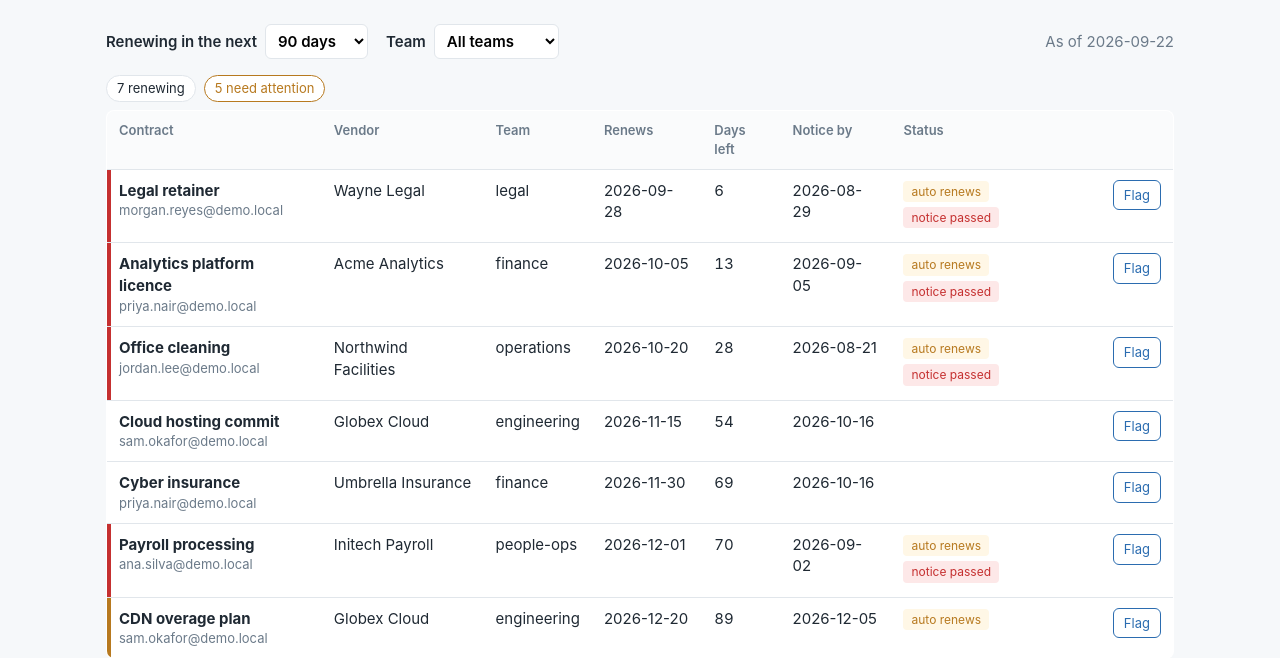
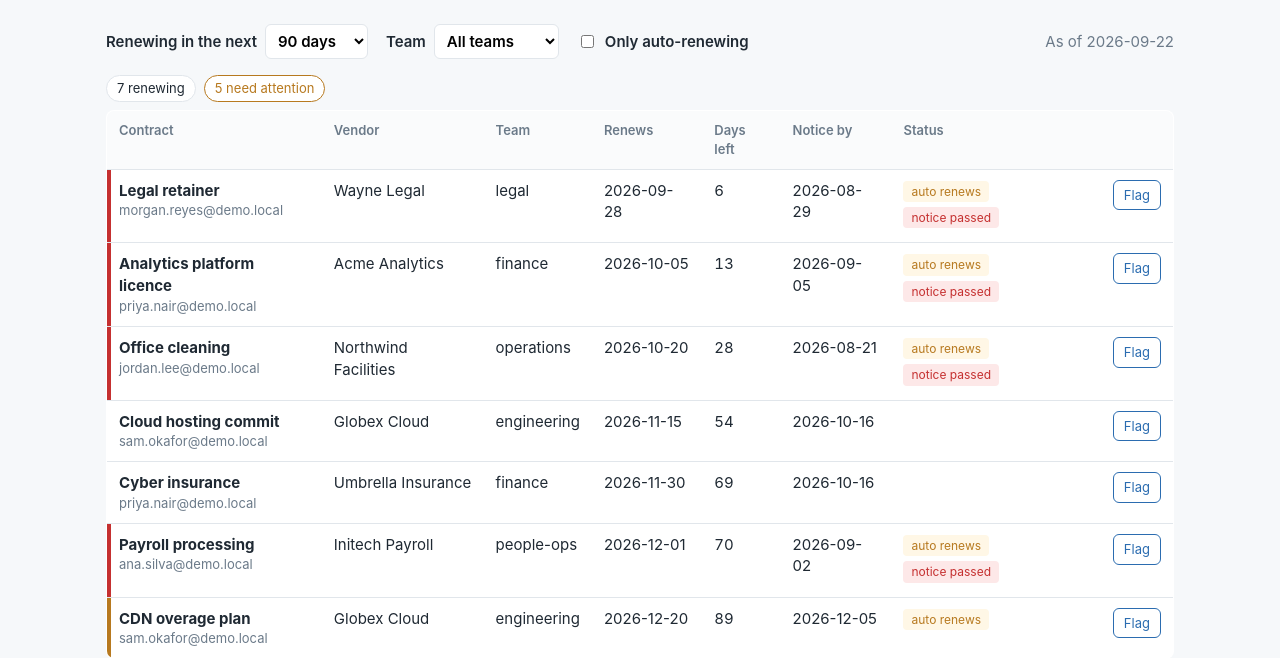
Before and after one commit to demo-aws-vibe-coding/app-renewal-radar, a FastAPI app: page / in a window 1280 px wide. Shown: the part 55-713 px from the top of the page. Run offline with FastAPI, Linux system fonts and the light colour scheme.

Commit message:
Add 'Only auto-renewing' checkbox filter to the renewals page
Procurement asked for a quick way to see only contracts that auto-renew
so nothing slips through unnoticed. The new checkbox sits next to the
existing Team filter and works the same way: changing it instantly
updates the table via HTMX with no page reload.

- data.renewals() gains an auto_renew flag that drops non-auto-renewing
  contracts from results when set
- Both GET routes and the flag-toggle POST route accept and forward the
  new parameter so the filter state is preserved across all interactions
- index.html renders the checkbox, pre-checked when the filter is active
- Two new tests cover the data layer and the web layer

Claude-Session: 3ae204aa-a604-4305-a707-1ad3b13e9366
Claude-Model: unknown
Policy-Version: 2026.09.21-1

```diff
--- a/src/app/data.py
+++ b/src/app/data.py
@@ -196,6 +196,7 @@ def renewals(
     today: date,
     within_days: int,
     team: str | None = None,
+    auto_renew: bool = False,
 ) -> list[ContractView]:
     """Contracts renewing within ``within_days`` of ``today``, soonest first.
 
@@ -210,6 +211,8 @@ def renewals(
         if c.status != "active":
             continue
         if team and c.owner_team != team:
+            continue
+        if auto_renew and not c.auto_renews:
             continue
         days = c.days_until_renewal(today)
         if days < 0 or days > within_days:
--- a/src/app/main.py
+++ b/src/app/main.py
@@ -88,10 +88,12 @@ def _window(value: int | None) -> int:
     return value if value in WINDOWS else 90
 
 
-def _context(request: Request, within: int, team: str | None) -> dict:
+def _context(request: Request, within: int, team: str | None, auto_renew: bool = False) -> dict:
     user = current_caller(request)
     today = date.today()
-    rows = data.renewals(client, user, today=today, within_days=within, team=team or None)
+    rows = data.renewals(
+        client, user, today=today, within_days=within, team=team or None, auto_renew=auto_renew
+    )
     return {
         "request": request,
         "title": settings.title,
@@ -101,6 +103,7 @@ def _context(request: Request, within: int, team: str | None) -> dict:
         "windows": WINDOWS,
         "team": team or "",
         "teams": data.teams(client, user),
+        "auto_renew": auto_renew,
         "rows": rows,
         "attention": sum(1 for r in rows if r.tags),
     }
@@ -112,16 +115,20 @@ def healthz() -> JSONResponse:
 
 
 @app.get("/", response_class=HTMLResponse)
-def index(request: Request, within: int = 90, team: str = "") -> HTMLResponse:
+def index(
+    request: Request, within: int = 90, team: str = "", auto_renew: bool = False
+) -> HTMLResponse:
     return templates.TemplateResponse(
-        request, "index.html", _context(request, _window(within), team)
+        request, "index.html", _context(request, _window(within), team, auto_renew)
     )
 
 
 @app.get("/contracts", response_class=HTMLResponse)
-def contracts_partial(request: Request, within: int = 90, team: str = "") -> HTMLResponse:
+def contracts_partial(
+    request: Request, within: int = 90, team: str = "", auto_renew: bool = False
+) -> HTMLResponse:
     return templates.TemplateResponse(
-        request, "_contracts.html", _context(request, _window(within), team)
+        request, "_contracts.html", _context(request, _window(within), team, auto_renew)
     )
 
 
@@ -132,10 +139,11 @@ def toggle_flag(
     flagged: bool = Form(...),
     within: int = Form(90),
     team: str = Form(""),
+    auto_renew: bool = Form(False),
 ) -> HTMLResponse:
     client.set_flag(current_caller(request), contract_id, flagged)
     return templates.TemplateResponse(
-        request, "_contracts.html", _context(request, _window(within), team)
+        request, "_contracts.html", _context(request, _window(within), team, auto_renew)
     )
 
 
--- a/src/app/templates/index.html
+++ b/src/app/templates/index.html
@@ -17,6 +17,9 @@
         {% endfor %}
       </select>
     </label>
+    <label class="checkbox">
+      <input type="checkbox" name="auto_renew" value="true" {% if auto_renew %}checked{% endif %}> Only auto-renewing
+    </label>
     <span class="asof">As of {{ today.isoformat() }}</span>
   </form>
 </section>
```
Also changed, not shown: tests/test_renewals.py (+9 -0 lines), tests/test_web.py (+8 -0 lines).
